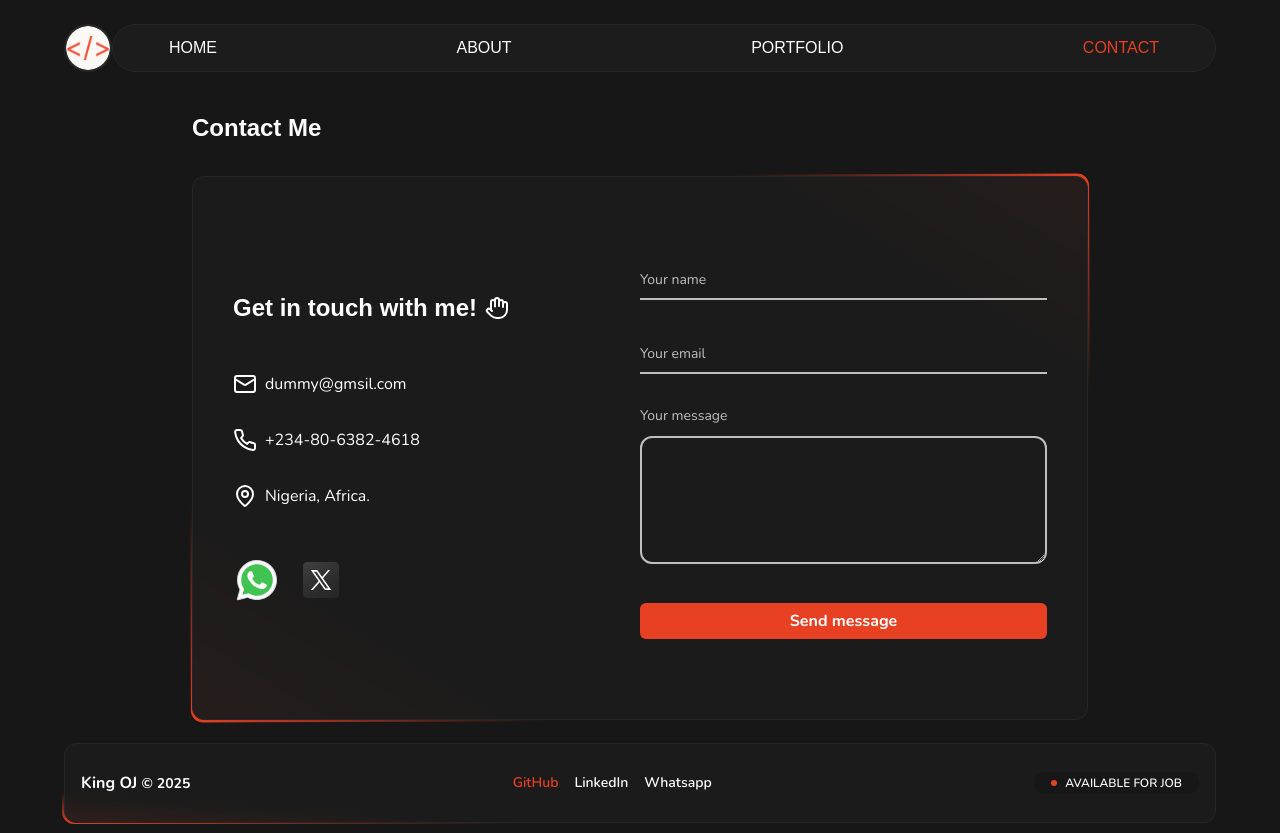
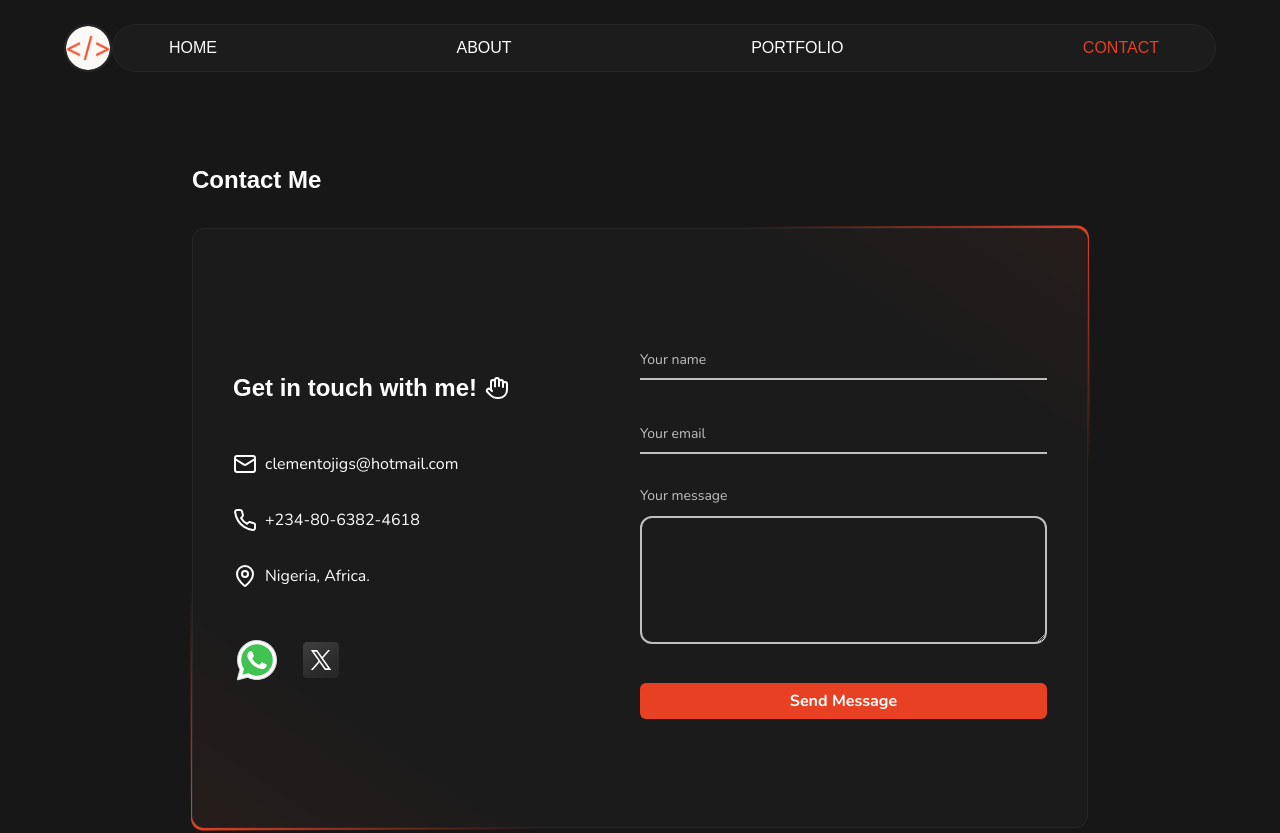
Before and after one commit to King-OJ/modern_portfolio, a Next.js app: page /contact in a window 1280 px wide. Shown: the top 833 px of the page. Built offline with nearby package versions, Linux system fonts and the light colour scheme; a web font is replaced by a local one.

Commit message:
added resend to contact form

```diff
--- a/Components/ContactForm.tsx
+++ b/Components/ContactForm.tsx
@@ -1,14 +1,20 @@
 "use client";
-import React from "react";
+import React, { useState } from "react";
 import { zodResolver } from "@hookform/resolvers/zod";
 import { useForm } from "react-hook-form";
 import { contactFormSchema, ContactFormType } from "@/utils/types";
 import ContactFormInputs from "./ContactFormInputs";
+import { useToast } from "@/hooks/use-toast";
+import axios from "axios";
 
 function ContactForm() {
+
+  const {toast} = useToast()
+  const [isLoading, setIsLoading] = useState(false);
   const {
     register,
     handleSubmit,
+    reset,
     formState: { errors },
   } = useForm<ContactFormType>({
     resolver: zodResolver(contactFormSchema),
@@ -19,15 +25,27 @@ function ContactForm() {
     },
   });
 
-  function onSubmit(values: ContactFormType) {
-    console.log(values);
-    console.log("submittted");
+  async function onSubmit(values: ContactFormType) {
+    setIsLoading(true)
+       await axios.post('/api/contact', values )
+       .then((result)=> {
+        if(result.data.success){
+          toast({ title: `Message sent succesfully!` })
+          setIsLoading(false)
+          reset()
+        }
+       })
+       .catch((error)=> {
+        console.log(error);
+        toast({variant: "destructive", title: error.response.data.error })
+          setIsLoading(false)
+       })
   }
 
   return (
     <form
       action=""
-      className="text-black h-full  rounded-xl py-4 flex items-center"
+      className="text-black h-full  rounded-xl py-2 flex items-center"
       onSubmit={handleSubmit(onSubmit)}
     >
       <div className="space-y-8 w-full">
@@ -67,8 +85,9 @@ function ContactForm() {
         <button
           type="submit"
           className="w-full bg-primary text-white font-bold max-w-md mx-auto"
+          disabled={isLoading}
         >
-          Send message
+          {isLoading ? 'Sending...' : 'Send Message'}
         </button>
       </div>
     </form>
--- /dev/null
+++ b/app/api/contact/route.ts
@@ -0,0 +1,44 @@
+import { NextResponse } from "next/server";
+import { Resend } from "resend"
+
+const resend = new Resend(process.env.RESEND_API_KEY)
+const VERIFIED_EMAIL = process.env.VERIFIED_EMAIL;
+
+export async function POST(req: Request){
+
+     if (!VERIFIED_EMAIL) {
+    return NextResponse.json(
+      { error: 'Recipient email not configured' },
+      { status: 500 }
+    );
+  }
+
+    try {
+
+        const {name, email, message} = await req.json()
+        const {data, error} = await resend.emails.send({
+            from: "My Portfolio <onboarding@resend.dev>",
+            to: [VERIFIED_EMAIL],
+            replyTo: email,
+            subject: `New Contact from ${name}`,
+            html: `
+            <h2>New Contact Form Submission</h2>
+            <p><strong>Name:</strong> ${name}</p>
+            <p><strong>Email:</strong> ${email}</p>
+            <p><strong>Message:</strong> ${message}</p>
+            `
+        })
+
+        if (error) {
+            console.log(`Resend Error: ${error}`);
+
+            return NextResponse.json({ error: error.message }, { status: 400 });
+        }
+        return NextResponse.json({ success: true, data });
+    } catch (error) {
+        return NextResponse.json(
+      { error: 'Failed to send email' },
+      { status: 500 }
+    );
+    }
+}
--- a/app/contact/page.tsx
+++ b/app/contact/page.tsx
@@ -44,7 +44,7 @@ function ContactPage() {
           </li>
         </ul>
       </div>
-      <div className="w-full h-[80vh] md:h-[80vh] flex flex-col justify-center md:max-w-4xl md:mx-auto">
+      <div className="w-full min-h-[800px] flex flex-col justify-center md:max-w-4xl md:mx-auto">
         <h2 className="text-2xl font-extrabold my-4 md:my-8 ">Contact Me</h2>
         <div className="h-[500px] md:h-[600px] w-full">
           <div className="relative w-full h-full">
@@ -75,24 +75,28 @@ function ContactPage() {
                   <ul className="space-y-8">
                     <li className="flex items-center space-x-2">
                       <Mail />
-                      <a href="">dummy@gmsil.com</a>
+                      <a href="mailto:clementojigs@hotmail.com">clementojigs@hotmail.com</a>
                     </li>
                     <li className="flex items-center space-x-2">
                       <Phone />
-                      <a href="">+234-80-6382-4618</a>
+                      <a href="tel:+2348063824618">+234-80-6382-4618</a>
                     </li>
                     <li className="flex items-center space-x-2">
                       <MapPin />
-                      <a href="">Nigeria, Africa.</a>
+                      <div>Nigeria, Africa.</div>
                     </li>
                   </ul>
 
                   <ul className="space-x-4 flex items-center">
                     <li className="">
-                      <Image src={whatsappIcon} alt={"whatsapp"} />
+                       <Link href="https://wa.me/2348063824618" target="_blank">
+              <Image src={whatsappIcon} alt={"whatsapp"} />
+            </Link>
                     </li>
                     <li className="">
-                      <Image src={xIcon} alt={"x-app"} />
+                      <Link href="https://x.com/talk2clemzy?s=21&t=s9kG0KcIHmU1_eOP4aWRMQ" target="_blank">
+            <Image src={xIcon} alt={"x-app"} />
+            </Link>
                     </li>
                   </ul>
                 </div>
--- a/package.json
+++ b/package.json
@@ -33,6 +33,7 @@
     "react-dom": "^18.2.0",
     "react-dropzone": "^14.3.5",
     "react-hook-form": "^7.54.2",
+    "resend": "^4.1.2",
     "tailwind-merge": "^2.5.4",
     "tailwindcss-animate": "^1.0.7",
     "zod": "^3.24.1"
```
Also changed, not shown: 1 other file (tests, documents, lock files or other folders).
